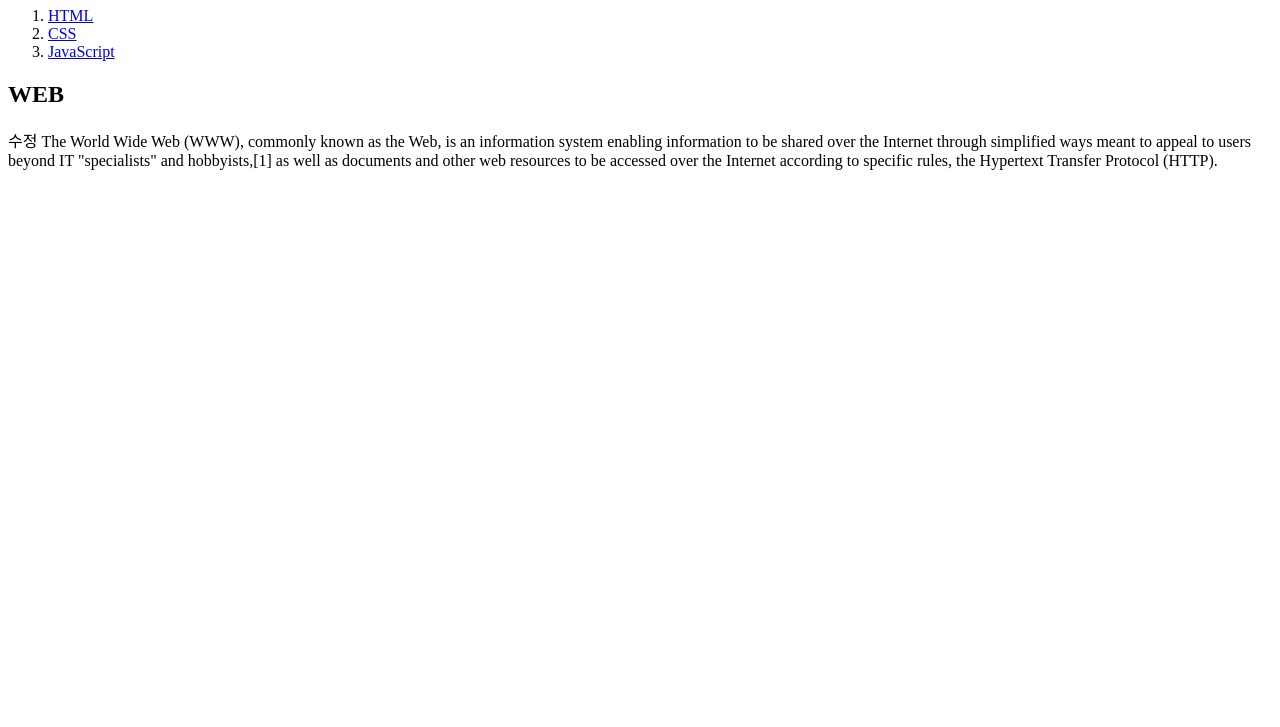
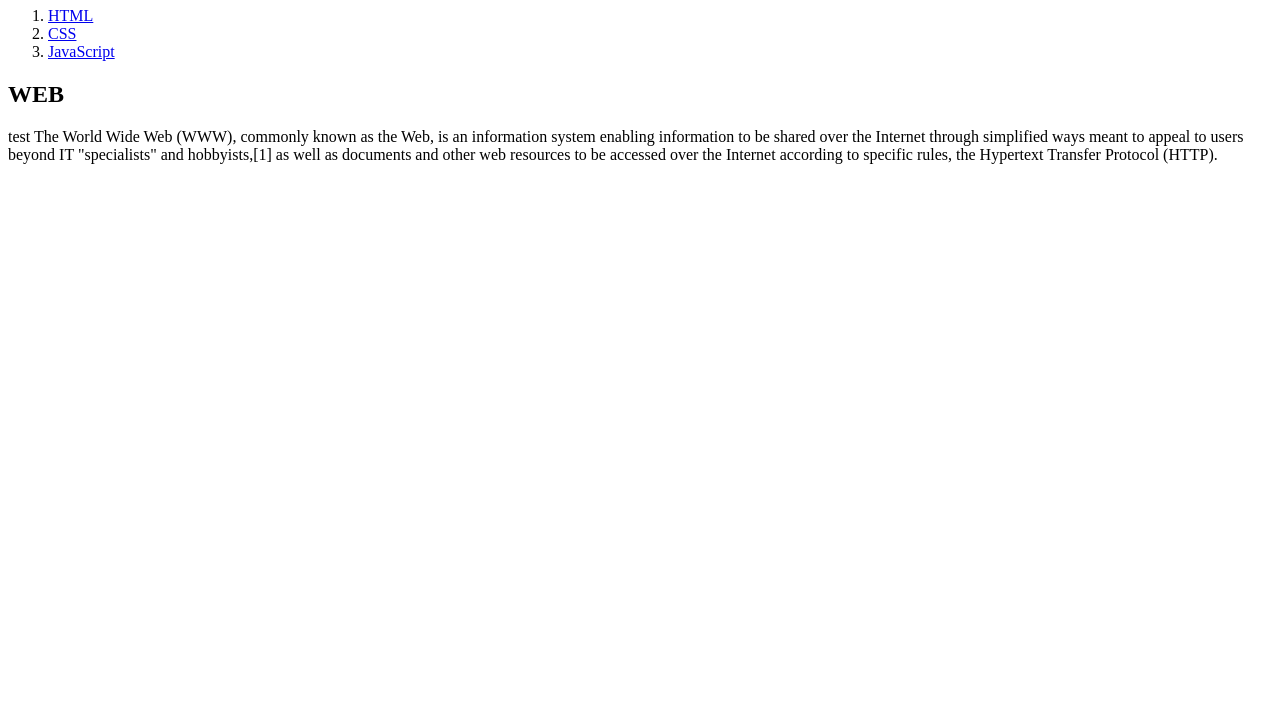
Before and after one commit to eunyi313/sorry, a plain HTML site: page index.html in a window 1280 px wide. Shown: the part 73-800 px from the top of the page. Drawn offline with Linux system fonts and the light colour scheme.

Commit message:
수정 test

```diff
--- a/index.html
+++ b/index.html
@@ -15,7 +15,7 @@
 
     <h2>WEB</h2>
     <p>
-        수정
+        test
         The World Wide Web (WWW), commonly known as the Web, is an information system enabling information to be shared over the Internet through simplified ways meant to appeal to users beyond IT "specialists" and hobbyists,[1] as well as documents and other web resources to be accessed over the Internet according to specific rules, the Hypertext Transfer Protocol (HTTP).
     </p>
 </body>
```
